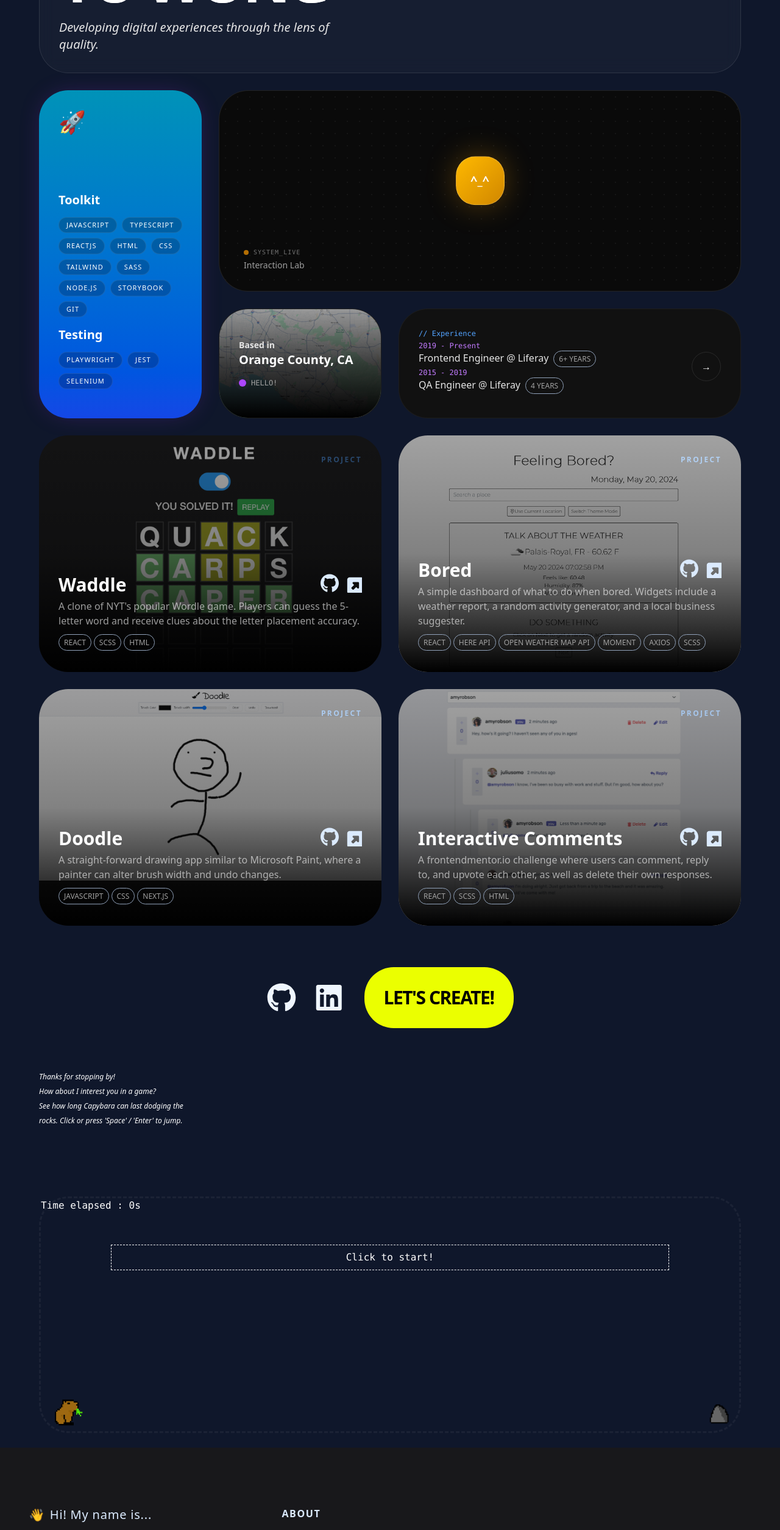
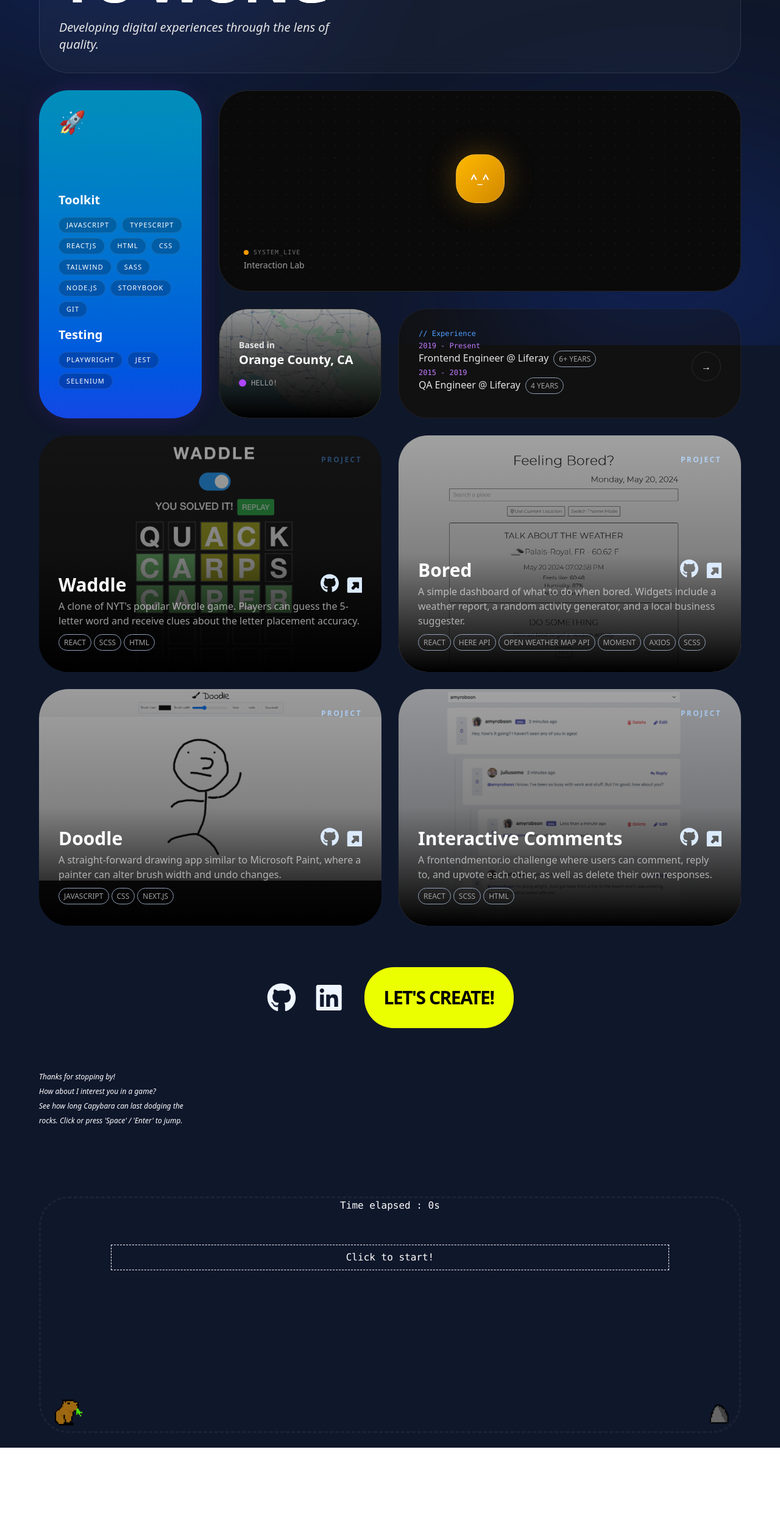
Before and after one commit to oliv-yu/oliv-yu.github.io, a Next.js app: page / in a window 1280 px wide. Shown: the part 234-2743 px from the top of the page at 61% size. After the commit the page ends 2608 px from the top, so only its background shows below. Built offline with nearby package versions, Linux system fonts and the light colour scheme.

Commit message:
Better organization

```diff
--- a/app/original/JumpGame.tsx
+++ b/app/original/JumpGame.tsx
@@ -1,5 +1,5 @@
 import React, { useEffect, useRef, useState } from "react";
-import "../jumpGame.css";
+import "./jumpGame.css";
 
 function JumpGame() {
   const capybaraRef = useRef(null);
@@ -72,11 +72,11 @@ function JumpGame() {
   useEffect(() => {
     const keepRunning = setInterval(() => {
       const capybaraYPosition = parseInt(
-        getComputedStyle(capybaraRef.current).getPropertyValue("top")
+        getComputedStyle(capybaraRef.current).getPropertyValue("top"),
       );
 
       const rockXPosition = parseInt(
-        getComputedStyle(rockRef.current).getPropertyValue("left")
+        getComputedStyle(rockRef.current).getPropertyValue("left"),
       );
 
       if (
--- a/app/original/index.tsx
+++ b/app/original/index.tsx
@@ -102,7 +102,7 @@ export default function () {
                     </p>
                   </div>
 
-                  {/* <JumpGame /> */}
+                  <JumpGame />
                 </section>
 
                 <footer className="max-w-md pb-16 text-sm text-slate-500 sm:pb-0">
--- a/app/page.tsx
+++ b/app/page.tsx
@@ -1,23 +1,9 @@
 "use client";
 
 import React from "react";
-import First from "./original/index";
 import Second from "./second";
-import DecorativeAura from "./second/DecorativeAura";
-import ScrollProgress from "./second/ScrollProgress";
-import Pointer from "./second/Pointer";
 // import "./globals.css";
 
 export default function Page() {
-  return (
-    <>
-      {/* <DecorativeAura /> */}
-
-      <ScrollProgress />
-
-      <Second />
-
-      <First />
-    </>
-  );
+  return <Second />;
 }
--- /dev/null
+++ b/app/second/History.tsx
@@ -0,0 +1,36 @@
+export default function History() {
+  return (
+    <>
+      <p className="text-xs text-blue-400 font-mono mb-1">// Experience</p>
+
+      <div className="flex items-center justify-between">
+        <div>
+          <div className="mb-1">
+            <p className="text-xs text-purple-400 font-mono">2019 - Present</p>
+            <h5 className="text-md font-medium text-neutral-200">
+              Frontend Engineer @ Liferay
+              <span className="text-xs uppercase rounded-3xl border-1 border-slate-400 text-neutral-400 px-2 py-1 ml-2 hover:bg-neutral-600 transition ease-in-and-out duration-100 transition-colors">
+                6+ years
+              </span>
+            </h5>
+          </div>
+          <div>
+            <p className="text-xs text-purple-400 font-mono">2015 - 2019</p>
+            <h5 className="text-md font-medium text-neutral-200">
+              QA Engineer @ Liferay
+              <span className="text-xs uppercase rounded-3xl border-1 border-slate-400 text-neutral-400 px-2 py-1 ml-2 hover:bg-neutral-600 transition ease-in-and-out duration-100 transition-colors">
+                4 years
+              </span>
+            </h5>
+          </div>
+        </div>
+        <a
+          href="http://www.liferay.com"
+          className="h-12 w-12 rounded-full border border-white/10 flex items-center cursor-pointer justify-center hover:bg-white hover:text-black transition-colors z-10"
+        >
+          →
+        </a>
+      </div>
+    </>
+  );
+}
--- a/app/second/JumpGame.tsx
+++ b/app/second/JumpGame.tsx
@@ -1,5 +1,5 @@
 import React, { useEffect, useRef, useState } from "react";
-import "../jumpGame2.css";
+import "./jumpGame.css";
 
 function JumpGame() {
   const capybaraRef = useRef(null);
@@ -109,16 +109,6 @@ function JumpGame() {
   });
 
   return (
-    <>
-      <div className="mb-4 italic text-xs/6">
-        <p>Thanks for stopping by!</p>
-        <p>How about I interest you in a game?</p>
-        <p>
-          See how long Capybara can last dodging the rocks. Click or press
-          &apos;Space&apos; / &apos;Enter&apos; to jump.
-        </p>
-      </div>
-      <div className="md:col-span-4 md:row-span-2 border-3 border-white/5 border-dashed rounded-[3rem] font-mono relative focus:outline-0 w-full h-full">
     <div
       id="jumpGame"
       ref={jumpGameRef}
@@ -127,8 +117,8 @@ function JumpGame() {
       onKeyDown={handleKeyDownJump}
       tabIndex={0}
     >
+      <div className="w-full h-full text-center">
         {!isRunning && (
-            <div className="absolute w-full h-full">
           <button
             className="absolute cursor-pointer border-1 border-dashed p-2 hover:bg-white hover:text-black w-[80%] top-[20%] left-[10%] z-10"
             onClick={handleStart}
@@ -137,17 +127,13 @@ function JumpGame() {
               ? `Congrats! You lasted ${score}sec. Restart.`
               : "Click to start!"}
           </button>
-            </div>
         )}
-          <div className="w-full h-full">
         <span>Time elapsed : {score}s</span>
 
         <div id="capybara" ref={capybaraRef}></div>
         <div id="rock" ref={rockRef}></div>
       </div>
     </div>
-      </div>
-    </>
   );
 }
 
--- a/app/second/Location.tsx
+++ b/app/second/Location.tsx
@@ -1,11 +1,6 @@
-import { motion } from "motion/react";
-
 export default function Location() {
   return (
-    <motion.div
-      whileHover={{ scale: 1.03 }}
-      className="md:col-span-1 md:row-span-1 bg-[#111] border border-white/5 rounded-[3rem] p-8 flex items-center justify-between group relative overflow-hidden group"
-    >
+    <>
       <img
         className="absolute inset-0 opacity-60 group-hover:scale-110 transition-transform duration-700"
         alt="Map of OC"
@@ -27,6 +22,6 @@ export default function Location() {
           <span className="text-xs font-mono text-neutral-400">HELLO!</span>
         </div>
       </div>
-    </motion.div>
+    </>
   );
 }
--- /dev/null
+++ b/app/second/Skills.tsx
@@ -0,0 +1,43 @@
+const SKILLS_LIST = [
+  {
+    skills: [
+      "JavaScript",
+      "TypeScript",
+      "ReactJS",
+      "HTML",
+      "CSS",
+      "Tailwind",
+      "Sass",
+      "Node.js",
+      "Storybook",
+      "Git",
+    ],
+    title: "Toolkit",
+  },
+  { skills: ["Playwright", "Jest", "Selenium"], title: "Testing" },
+];
+
+export default function Skills() {
+  return (
+    <>
+      <div className="text-4xl">🚀</div>
+      <div>
+        {SKILLS_LIST.map(({ title, skills }) => (
+          <div className="pb-4" key={title}>
+            <h3 className="text-xl font-bold leading-tight mb-4">{title}</h3>
+            <div className="flex flex-wrap gap-2">
+              {skills.map((skill) => (
+                <span
+                  key={skill}
+                  className="text-[11px] uppercase tracking-widest bg-black/20 px-3 py-1 rounded-full border border-white/10"
+                >
+                  {skill}
+                </span>
+              ))}
+            </div>
+          </div>
+        ))}
+      </div>
+    </>
+  );
+}
--- a/app/second/SocialLinks.tsx
+++ b/app/second/SocialLinks.tsx
@@ -15,7 +15,6 @@ const SOCIAL_LINKS = [
 
 export default function SocialLinks() {
   return (
-    <div className="md:col-span-4 md:row-span-1 flex justify-center">
     <div className="items-center flex ">
       <ul className="flex items-center" aria-label="Social media">
         {SOCIAL_LINKS.map((item, idx) => (
@@ -52,6 +51,5 @@ export default function SocialLinks() {
         </a>
       </MagneticWrapper>
     </div>
-    </div>
   );
 }
--- a/app/second/SpotlightLab.tsx
+++ b/app/second/SpotlightLab.tsx
@@ -28,7 +28,7 @@ export default function SpotlightLab() {
       onMouseEnter={() => setIsHovered(true)}
       onMouseMove={handleMouseMove}
       onMouseLeave={resetMouse}
-      className="md:col-span-3 md:row-span-2 relative bg-[#0a0a0a] rounded-[3rem] border border-white/10 overflow-hidden flex items-center justify-center cursor-crosshair"
+      className="w-full h-full overflow-hidden flex items-center justify-center cursor-crosshair"
     >
       <div className="absolute inset-0 opacity-20 [background-image:radial-gradient(#444_1px,transparent_1px)] [background-size:20px_20px]" />
 
--- a/app/second/index.tsx
+++ b/app/second/index.tsx
@@ -1,39 +1,26 @@
-import MagneticWrapper from "./MagneticWrapper";
 import { motion } from "motion/react";
+import DecorativeAura from "./DecorativeAura";
+import History from "./History";
+import JumpGame from "./JumpGame";
+import Location from "./Location";
 import Projects from "./Projects";
+import ScrollProgress from "./ScrollProgress";
+import SocialLinks from "./SocialLinks";
 import SpotlightLab from "./SpotlightLab";
-import Location from "./Location";
-import SocialLinks from "./SocialLinks";
-import JumpGame from "./JumpGame";
-
-const SKILLS_LIST = [
-  {
-    skills: [
-      "JavaScript",
-      "TypeScript",
-      "ReactJS",
-      "HTML",
-      "CSS",
-      "Tailwind",
-      "Sass",
-      "Node.js",
-      "Storybook",
-      "Git",
-    ],
-    title: "Toolkit",
-  },
-  { skills: ["Playwright", "Jest", "Selenium"], title: "Testing" },
-];
+import Skills from "./Skills";
 
 export default function index() {
   return (
+    <>
+      <DecorativeAura />
+
+      <ScrollProgress />
       <div className="min-h-screen bg-slate-900 text-white p-6 font-sans selection:bg-blue-500">
         <motion.div
           initial={{ opacity: 0, y: 10 }}
           animate={{ opacity: 1, y: 0 }}
           className="max-w-6xl mx-auto grid grid-cols-1 md:grid-cols-4 md:grid-rows-4 gap-7 auto-rows-[180px]"
         >
-        {/* 1. THE HERO (Creative & Bold) */}
           <motion.div
             whileHover={{ scale: 1.01 }}
             className="md:col-span-4 md:row-span-2 min-sm:col-span-1 min-sm:row-span-3 max-sm:col-span-1 max-sm:row-span-3 bg-white/[0.03] border border-white/10 backdrop-blur-md rounded-[3rem] p-8 flex flex-col justify-end relative overflow-hidden group"
@@ -49,86 +36,51 @@ export default function index() {
             </p>
           </motion.div>
 
-        {/* 2. THE "GLOW" CARD (Skills) */}
           <motion.div
-          whileHover={{ scale: 1.04 }}
+            whileHover={{ scale: 1.03 }}
             className="md:col-span-1 md:row-span-3 min-sm:col-span-1 min-sm:row-span-2 max-sm:col-span-1 max-sm:row-span-2 bg-gradient-to-b from-cyan-600 to-blue-700 rounded-[3rem] p-8 flex flex-col justify-between shadow-[0_0_40px_-10px_rgba(147,51,234,0.3)]"
           >
-          <div className="text-4xl">🚀</div>
-          <div>
-            {SKILLS_LIST.map(({ title, skills }) => (
-              <div className="pb-4" key={title}>
-                <h3 className="text-xl font-bold leading-tight mb-4">
-                  {title}
-                </h3>
-                <div className="flex flex-wrap gap-2">
-                  {skills.map((skill) => (
-                    <span
-                      key={skill}
-                      className="text-[11px] uppercase tracking-widest bg-black/20 px-3 py-1 rounded-full border border-white/10"
-                    >
-                      {skill}
-                    </span>
-                  ))}
-                </div>
-              </div>
-            ))}
-          </div>
+            <Skills />
           </motion.div>
 
-        {/* 3. SPOTLIGHT LAB */}
+          <div className="md:col-span-3 md:row-span-2 relative bg-[#0a0a0a] rounded-[3rem] border border-white/10 ">
             <SpotlightLab />
+          </div>
 
-        {/* 4. LOCATION */}
+          <motion.div
+            whileHover={{ scale: 1.03 }}
+            className="md:col-span-1 md:row-span-1 bg-[#111] border border-white/5 rounded-[3rem] p-8 flex items-center justify-between group relative overflow-hidden group"
+          >
             <Location />
+          </motion.div>
 
-        {/* 5. THE HISTORY CARD (Experience) */}
           <motion.div
             whileHover={{ scale: 1.03 }}
             className="md:col-span-2 md:row-span-1 min-sm:col-span-1 min-sm:row-span-1 bg-[#111] border border-white/5 rounded-[3rem] p-8 "
           >
-          <p className="text-xs text-blue-400 font-mono mb-1">// Experience</p>
+            <History />
+          </motion.div>
 
-          <div className="flex items-center justify-between">
-            <div>
-              <div className="mb-1">
-                <p className="text-xs text-purple-400 font-mono">
-                  2019 - Present
+          <Projects />
+
+          <div className="md:col-span-4 md:row-span-1 flex justify-center">
+            <SocialLinks />
+          </div>
+
+          <div className="mb-4 italic text-xs/6">
+            <p>Thanks for stopping by!</p>
+            <p>How about I interest you in a game?</p>
+            <p>
+              See how long Capybara can last dodging the rocks. Click or press
+              &apos;Space&apos; / &apos;Enter&apos; to jump.
             </p>
-                <h5 className="text-md font-medium text-neutral-200">
-                  Frontend Engineer @ Liferay
-                  <span className="text-xs uppercase rounded-3xl border-1 border-slate-400 text-neutral-400 px-2 py-1 ml-2 hover:bg-neutral-600 transition ease-in-and-out duration-100 transition-colors">
-                    6+ years
-                  </span>
-                </h5>
           </div>
-              <div>
-                <p className="text-xs text-purple-400 font-mono">2015 - 2019</p>
-                <h5 className="text-md font-medium text-neutral-200">
-                  QA Engineer @ Liferay
-                  <span className="text-xs uppercase rounded-3xl border-1 border-slate-400 text-neutral-400 px-2 py-1 ml-2 hover:bg-neutral-600 transition ease-in-and-out duration-100 transition-colors">
-                    4 years
-                  </span>
-                </h5>
-              </div>
-            </div>
-            <a
-              href="http://www.liferay.com"
-              className="h-12 w-12 rounded-full border border-white/10 flex items-center cursor-pointer justify-center hover:bg-white hover:text-black transition-colors z-10"
-            >
-              →
-            </a>
+
+          <div className="md:col-span-4 md:row-span-2 border-3 border-white/5 border-dashed rounded-[3rem] font-mono relative focus:outline-0 w-full h-full">
+            <JumpGame />
           </div>
         </motion.div>
-
-        {/* 6. PROJECTS (Visual Focus) */}
-        <Projects />
-
-        {/* 7. CONNECT CARD (Call to Action) */}
-        <SocialLinks />
-
-        <JumpGame />
-      </motion.div>
       </div>
+    </>
   );
 }
```
Also changed, not shown: app/original/jumpGame.css (renamed from app/jumpGame.css), app/second/jumpGame.css (renamed from app/jumpGame2.css). Lines whose indentation alone changed are shown as unchanged.
